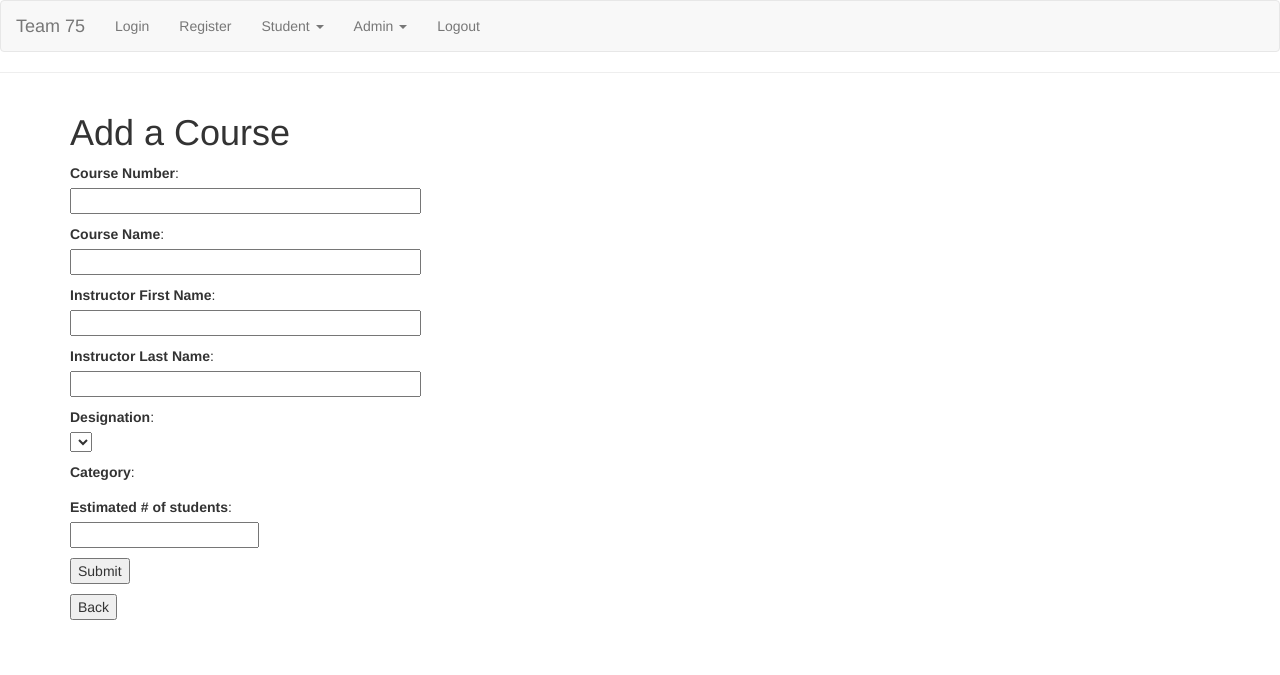
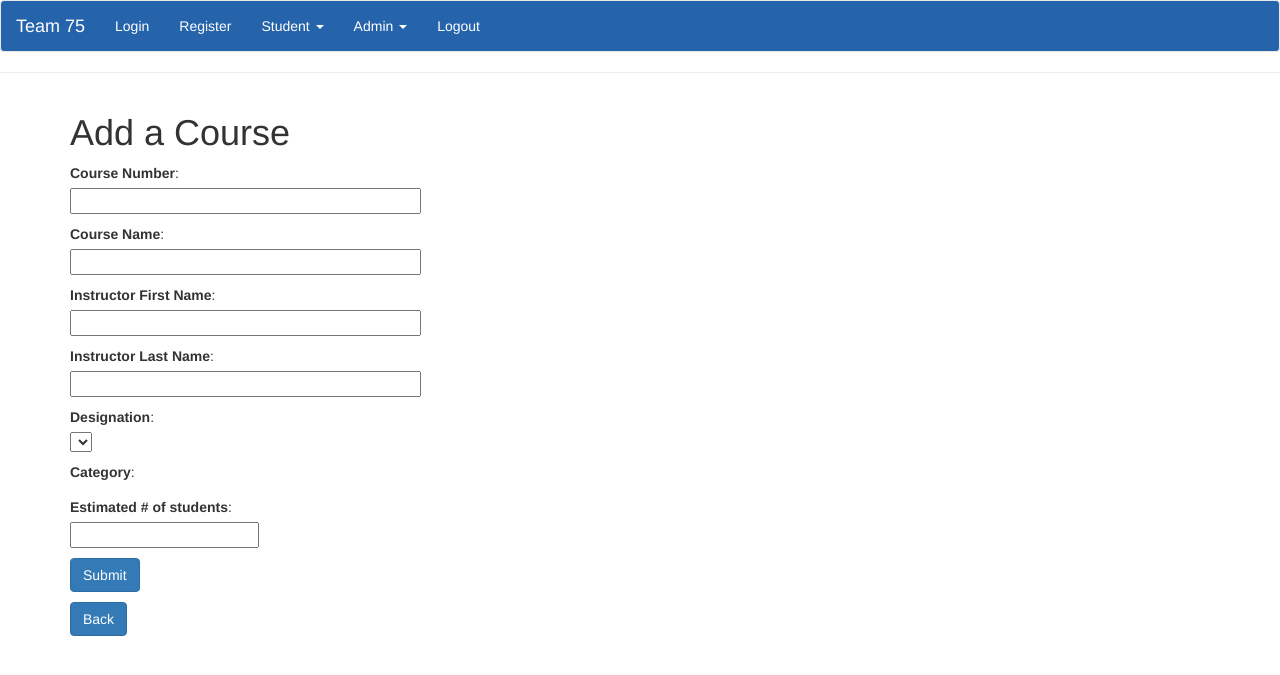
Before and after one commit to bmawji3/cs4400, a Flask app: page /add-course-admin in a window 1280 px wide. Shown: the top 675 px of the page. Run offline with Flask 2, Linux system fonts and the light colour scheme; the visitor is signed in with stand-in values (Sample User, id 1); data that the repository does not hold is empty; some libraries are stand-ins or nearby versions.

Commit message:
update gui

```diff
--- a/phase3/app/templates/admin/add_course_admin.html
+++ b/phase3/app/templates/admin/add_course_admin.html
@@ -55,7 +55,7 @@
             {{ form.estNum.label }}:<br>
             {{ form.estNum(size=40) }}<br>
         </p>
-        <p><input type="submit" value="Submit" onclick="myfunc()"></p>
+        <p><input class="btn btn-primary" type="submit" value="Submit" onclick="myfunc()"></p>
     </form>
-    <button onclick="window.location.href='{{url_for('main_admin')}}'">Back</button>
+    <button class="btn btn-primary" onclick="window.location.href='{{url_for('main_admin')}}'">Back</button>
 {% endblock %}
--- a/phase3/app/templates/admin/add_project_admin.html
+++ b/phase3/app/templates/admin/add_project_admin.html
@@ -71,7 +71,7 @@
             {{ form.deptRequirement.label }}:<br>
             {{ form.deptRequirement() }}<br>
         </p>
-        <p><input type="submit" value="Submit" onclick="myfunc()"></p>
+        <p><input class="btn btn-primary" type="submit" value="Submit" onclick="myfunc()"></p>
     </form>
-    <button onclick="window.location.href='{{url_for('main_admin')}}'">Back</button>
+    <button class="btn btn-primary" onclick="window.location.href='{{url_for('main_admin')}}'">Back</button>
 {% endblock %}
--- a/phase3/app/templates/admin/application_report_admin.html
+++ b/phase3/app/templates/admin/application_report_admin.html
@@ -21,5 +21,5 @@
     <p>
         {{ view_html | safe}}
     </p>
-    <button onclick="window.location.href='{{url_for('main_admin')}}'">Back</button>
+    <button class="btn btn-primary" onclick="window.location.href='{{url_for('main_admin')}}'">Back</button>
 {% endblock %}
--- a/phase3/app/templates/admin/pop_proj_admin.html
+++ b/phase3/app/templates/admin/pop_proj_admin.html
@@ -21,5 +21,5 @@
     <p>
         {{ view_html | safe}}
     </p>
-    <button onclick="window.location.href='{{url_for('main_admin')}}'">Back</button>
+    <button class="btn btn-primary" onclick="window.location.href='{{url_for('main_admin')}}'">Back</button>
 {% endblock %}
--- a/phase3/app/templates/base.html
+++ b/phase3/app/templates/base.html
@@ -10,13 +10,21 @@
     <link rel="stylesheet" href="https://maxcdn.bootstrapcdn.com/bootstrap/3.3.7/css/bootstrap.min.css">
     <script src="https://ajax.googleapis.com/ajax/libs/jquery/3.1.1/jquery.min.js"></script>
     <script src="https://maxcdn.bootstrapcdn.com/bootstrap/3.3.7/js/bootstrap.min.js"></script>
+    <style type="text/css">
+      .navbar-default {
+        background-color: #2563AB;
+      }
+      .navbar .nav > li > a {
+        color: #ffffff;
+      }
+    </style>
 </head>
 <body>
     <!-- ********** BEGIN NAV-BAR ********** -->
     <nav class="navbar navbar-default">
       <div class="container-fluid">
         <div class="navbar-header">
-          <a class="navbar-brand" href={{url_for('login')}}>Team 75</a>
+          <a style="color: #ffffff; hover: #000000;" class="navbar-brand" href={{url_for('login')}}>Team 75</a>
         </div>
         <ul class="nav navbar-nav">
           <li><a href={{url_for('login')}}>Login</a></li>
--- a/phase3/app/templates/login.html
+++ b/phase3/app/templates/login.html
@@ -11,7 +11,7 @@
             {{ form.password.label }}:<br>
             {{ form.password(size=40) }}<br>
         </p>
-        <p><input type="submit" value="Login"></p>
+        <p><input class="btn btn-primary" type="submit" value="Login"></p>
     </form>
-    <button onclick="window.location.href='{{url_for('register')}}'">Register</button>
+    <button class="btn btn-primary" onclick="window.location.href='{{url_for('register')}}'">Register</button>
 {% endblock %}
--- a/phase3/app/templates/register.html
+++ b/phase3/app/templates/register.html
@@ -19,6 +19,6 @@
             {{ form.password_confirm.label }}:<br>
             {{ form.password_confirm(size=40) }}<br>
         </p>
-        <p><input type="submit" value="Register"></p>
+        <p><input class="btn" type="submit" value="Register"></p>
     </form>
 {% endblock %}
--- a/phase3/app/templates/student/course_student.html
+++ b/phase3/app/templates/student/course_student.html
@@ -17,5 +17,5 @@
     <p>
         <b>Estimated number of students:</b> {{ estNumberStudents }}
     </p>
-    <button onclick="window.location.href='{{url_for('main_student')}}'">Back</button>
+    <button class="btn btn-primary" onclick="window.location.href='{{url_for('main_student')}}'">Back</button>
 {% endblock %}
--- a/phase3/app/templates/student/edit_student.html
+++ b/phase3/app/templates/student/edit_student.html
@@ -19,7 +19,7 @@
             <b>New Department:</b> {{dept}}
         </p>
         <br>
-        <p><input type="submit" value="Submit"></p>
+        <p><input class="btn btn-primary" type="submit" value="Submit"></p>
     </form>
-    <button onclick="window.location.href='{{url_for('me_student')}}'">Back</button>
+    <button class="btn btn-primary" onclick="window.location.href='{{url_for('me_student')}}'">Back</button>
 {% endblock %}
--- a/phase3/app/templates/student/main_student.html
+++ b/phase3/app/templates/student/main_student.html
@@ -64,7 +64,7 @@
         <p>
             {{ form.choice(size=5) }}<br>
         </p>
-        <p><input type="submit" value="Apply Filter" onclick="myfunc()"></p>
+        <p><input class="btn btn-primary" type="submit" value="Apply Filter" onclick="myfunc()"></p>
     </form>
     <table>
         <tr>
--- a/phase3/app/templates/student/me_student.html
+++ b/phase3/app/templates/student/me_student.html
@@ -3,5 +3,5 @@
     <h1>Me</h1>
     <a href="{{url_for('edit_student')}}">Edit Profile</a><br>
     <a href="{{url_for('my_application_student')}}">My Application</a><br>
-    <button onclick="window.location.href='{{url_for('main_student')}}'">Back</button>
+    <button class="btn btn-primary" onclick="window.location.href='{{url_for('main_student')}}'">Back</button>
 {% endblock %}
--- a/phase3/app/templates/student/my_application_student.html
+++ b/phase3/app/templates/student/my_application_student.html
@@ -26,5 +26,5 @@
         </tr>
         {{ table_html | safe }}
     </table>
-    <button onclick="window.location.href='{{url_for('me_student')}}'">Back</button>
+    <button class="btn btn-primary" onclick="window.location.href='{{url_for('me_student')}}'">Back</button>
 {% endblock %}
--- a/phase3/app/templates/student/project_student.html
+++ b/phase3/app/templates/student/project_student.html
@@ -23,7 +23,7 @@
     </p>
     <form action="" method="post" name="login">
         {{ form.hidden_tag() }}
-        <p><input type="submit" value="Apply"></p>
+        <p><input class="btn btn-primary" type="submit" value="Apply"></p>
     </form>
-    <button onclick="window.location.href='{{url_for('main_student')}}'">Back</button>
+    <button class="btn btn-primary" onclick="window.location.href='{{url_for('main_student')}}'">Back</button>
 {% endblock %}
```
